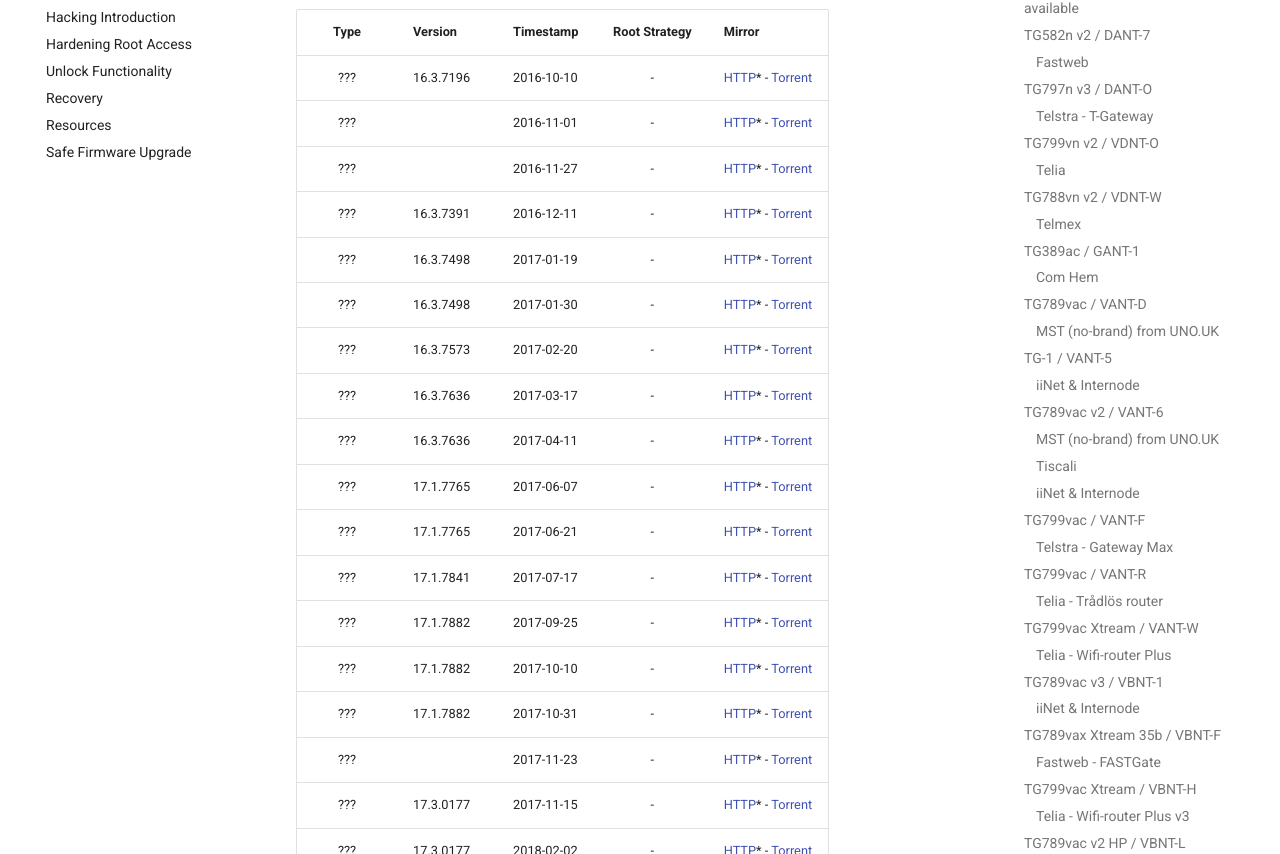
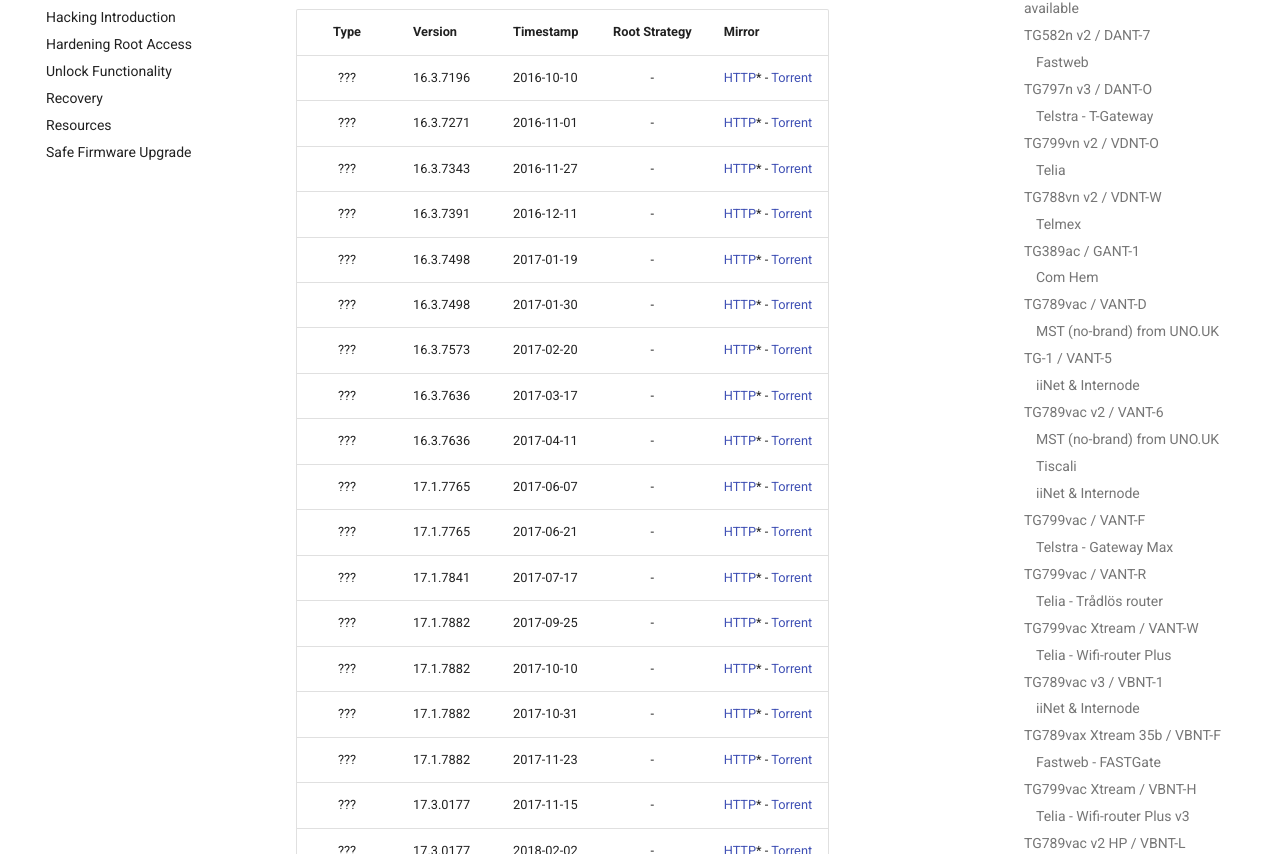
Before and after one commit to hack-technicolor/hack-technicolor, an MkDocs documentation site: the page built from docs/Repository.md, in a window 1280 px wide and 1400 px high, scrolled down 9293 px. Shown: the part 145-999 px from the top of the window. Built offline with MkDocs 1.6.1 and Material for MkDocs 9.7.7, drawn with Linux system fonts in a browser that asks for light colours; comment, search, counter and statistics services are not loaded.

Commit message:
add some missing version on DGA4130

```diff
--- a/docs/Repository.md
+++ b/docs/Repository.md
@@ -253,8 +253,8 @@
 | Type   | Version            | Timestamp  | Root Strategy | Mirror |
 |:------:|:-------------------|:-----------|:-------------:|:-------|
 | ???    | 16.3.7196          | 2016-10-10 | -             | [HTTP](http://156.54.126.84:80/Firmware/TR069/AGThomson/AGTEF_1.0.0_003_closed.rbi)* - [Torrent](https://github.com/kevdagoat/hack-technicolor/blob/master/torrents/vbnt-k/AGTEF_1.0.0_003_closed.rbi.torrent?raw=true) |
-| ???    |           | 2016-11-01 | -             | [HTTP](http://156.54.126.84:80/Firmware/TR069/AGThomson/AGTEF_1.0.0_004_closed.rbi)* - [Torrent](https://github.com/kevdagoat/hack-technicolor/blob/master/torrents/vbnt-k/AGTEF_1.0.0_004_closed.rbi.torrent?raw=true) |
-| ???    |           | 2016-11-27 | -             | [HTTP](http://156.54.126.84:80/Firmware/TR069/AGThomson/AGTEF_1.0.0_006_closed.rbi)* - [Torrent](https://github.com/kevdagoat/hack-technicolor/blob/master/torrents/vbnt-k/AGTEF_1.0.0_006_closed.rbi.torrent?raw=true) |
+| ???    | 16.3.7271          | 2016-11-01 | -             | [HTTP](http://156.54.126.84:80/Firmware/TR069/AGThomson/AGTEF_1.0.0_004_closed.rbi)* - [Torrent](https://github.com/kevdagoat/hack-technicolor/blob/master/torrents/vbnt-k/AGTEF_1.0.0_004_closed.rbi.torrent?raw=true) |
+| ???    | 16.3.7343          | 2016-11-27 | -             | [HTTP](http://156.54.126.84:80/Firmware/TR069/AGThomson/AGTEF_1.0.0_006_closed.rbi)* - [Torrent](https://github.com/kevdagoat/hack-technicolor/blob/master/torrents/vbnt-k/AGTEF_1.0.0_006_closed.rbi.torrent?raw=true) |
 | ???    | 16.3.7391          | 2016-12-11 | -             | [HTTP](http://156.54.126.84:80/Firmware/TR069/AGThomson/AGTEF_1.0.2_001_closed.rbi)* - [Torrent](https://github.com/kevdagoat/hack-technicolor/blob/master/torrents/vbnt-k/AGTEF_1.0.2_001_closed.rbi.torrent?raw=true) |
 | ???    | 16.3.7498          | 2017-01-19 | -             | [HTTP](http://156.54.126.84:80/Firmware/TR069/AGThomson/AGTEF_1.0.2_002_closed.rbi)* - [Torrent](https://github.com/kevdagoat/hack-technicolor/blob/master/torrents/vbnt-k/AGTEF_1.0.2_002_closed.rbi.torrent?raw=true) |
 | ???    | 16.3.7498          | 2017-01-30 | -             | [HTTP](http://156.54.126.84:80/Firmware/TR069/AGThomson/AGTEF_1.0.2_CLOSED.rbi)* - [Torrent](https://github.com/kevdagoat/hack-technicolor/blob/master/torrents/vbnt-k/AGTEF_1.0.2_CLOSED.rbi.torrent?raw=true) |
@@ -267,7 +267,7 @@
 | ???    | 17.1.7882          | 2017-09-25 | -             | [HTTP](http://156.54.126.84:80/Firmware/TR069/AGThomson/AGTEF_1.0.4_007_CLOSED.rbi)* - [Torrent](https://github.com/kevdagoat/hack-technicolor/blob/master/torrents/vbnt-k/AGTEF_1.0.4_007_CLOSED.rbi.torrent?raw=true) |
 | ???    | 17.1.7882          | 2017-10-10 | -             | [HTTP](http://156.54.126.84:80/Firmware/TR069/AGThomson/AGTEF_1.0.4_008_CLOSED.rbi)* - [Torrent](https://github.com/kevdagoat/hack-technicolor/blob/master/torrents/vbnt-k/AGTEF_1.0.4_008_CLOSED.rbi.torrent?raw=true) |
 | ???    | 17.1.7882          | 2017-10-31 | -             | [HTTP](http://156.54.126.84:80/Firmware/TR069/AGThomson/AGTEF_1.0.4_009_CLOSED.rbi)* - [Torrent](https://github.com/kevdagoat/hack-technicolor/blob/master/torrents/vbnt-k/AGTEF_1.0.4_009_CLOSED.rbi.torrent?raw=true) |
-| ???    |           | 2017-11-23 | -             | [HTTP](http://156.54.126.84:80/Firmware/TR069/AGThomson/AGTEF_1.0.4_CLOSED.rbi)* - [Torrent](https://github.com/kevdagoat/hack-technicolor/blob/master/torrents/vbnt-k/AGTEF_1.0.4_CLOSED.rbi.torrent?raw=true) |
+| ???    | 17.1.7882          | 2017-11-23 | -             | [HTTP](http://156.54.126.84:80/Firmware/TR069/AGThomson/AGTEF_1.0.4_CLOSED.rbi)* - [Torrent](https://github.com/kevdagoat/hack-technicolor/blob/master/torrents/vbnt-k/AGTEF_1.0.4_CLOSED.rbi.torrent?raw=true) |
 | ???    | 17.3.0177          | 2017-11-15 | -             | [HTTP](http://156.54.126.84:80/Firmware/TR069/AGThomson/AGTEF_1.1.0_001_CLOSED.rbi)* - [Torrent](https://github.com/kevdagoat/hack-technicolor/blob/master/torrents/vbnt-k/AGTEF_1.1.0_001_CLOSED.rbi.torrent?raw=true) |
 | ???    | 17.3.0177          | 2018-02-02 | -             | [HTTP](http://156.54.126.84:80/Firmware/TR069/AGThomson/AGTEF_1.1.0_CLOSED.rbi)* - [Torrent](https://github.com/kevdagoat/hack-technicolor/blob/master/torrents/vbnt-k/AGTEF_1.1.0_CLOSED.rbi.torrent?raw=true) |
 | ???    | 17.3.0238          | 2018-03-09 | -             | [HTTP](http://156.54.126.84:80/Firmware/TR069/AGThomson/AGTEF_1.1.1_001_CLOSED.rbi)* - [Torrent](https://github.com/kevdagoat/hack-technicolor/blob/master/torrents/vbnt-k/AGTEF_1.1.1_001_CLOSED.rbi.torrent?raw=true) |
```
